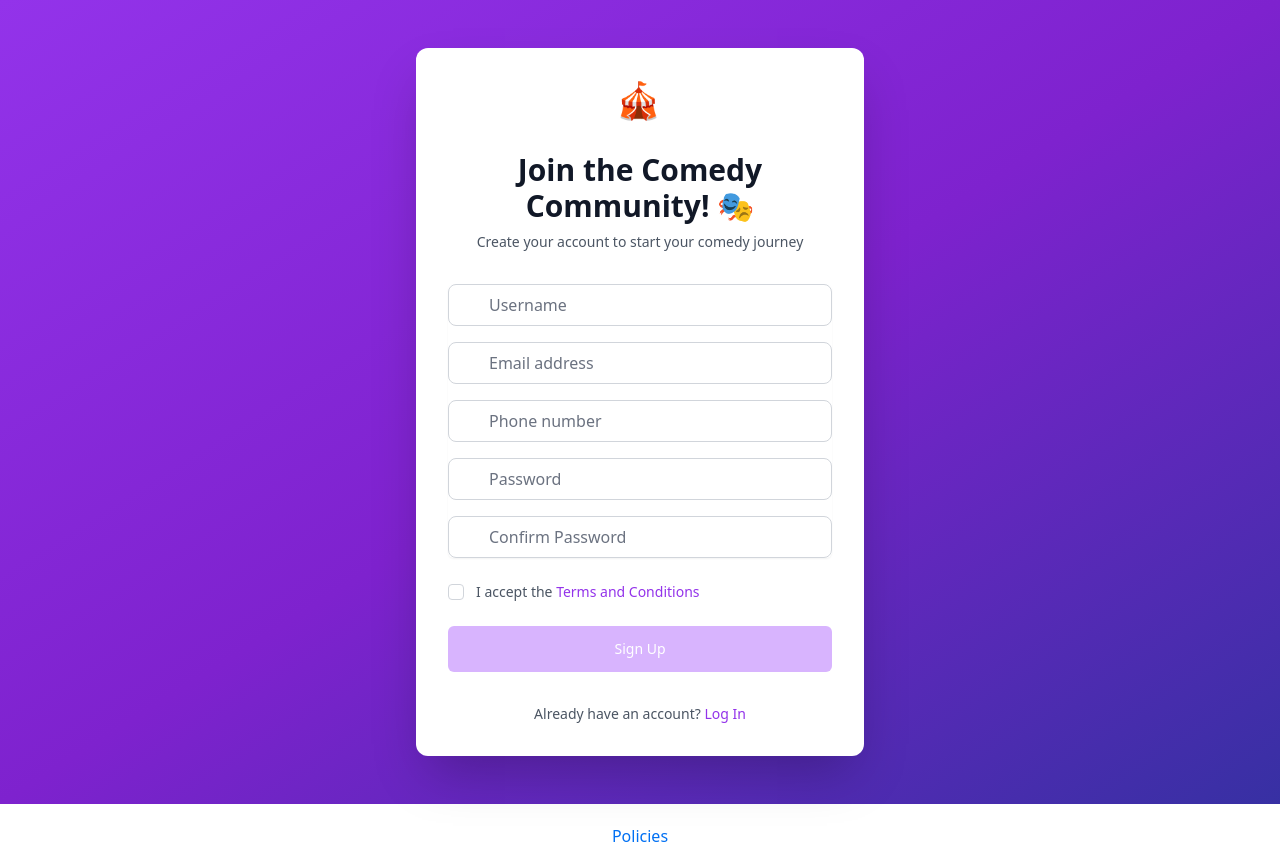
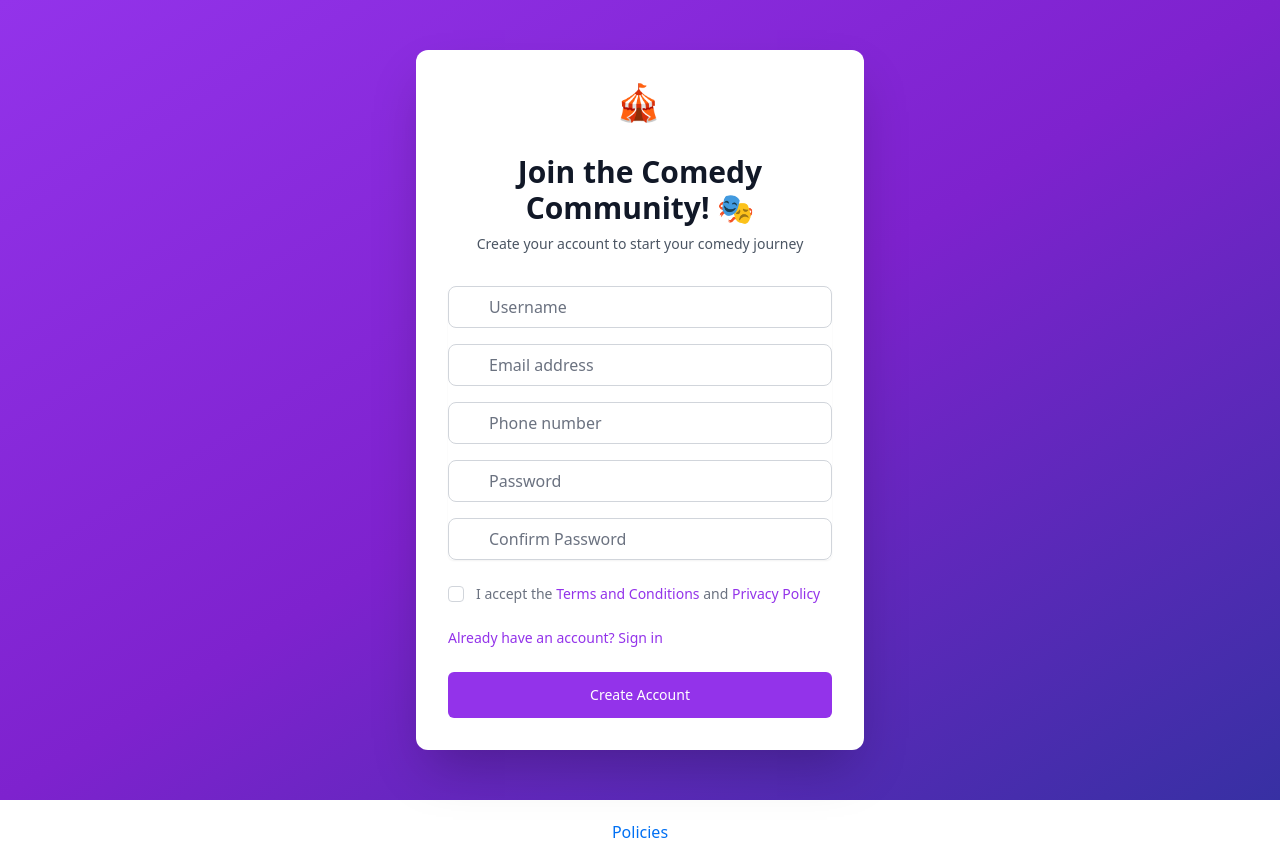
Before and after one commit to shubhhhwarrior/shubh-shows, a Next.js app: page /auth/signup in a window 1280 px wide. Built offline with nearby package versions, Linux system fonts and the light colour scheme.

Commit message:
Update signup.tsx

```diff
--- a/pages/auth/signup.tsx
+++ b/pages/auth/signup.tsx
@@ -1,3 +1,9 @@
+/**
+ * @copyright (c) 2024 - Present
+ * @author github.com/KunalG932
+ * @license MIT
+ */
+
 import { useState } from 'react';
 import { useRouter } from 'next/router';
 import Link from 'next/link';
@@ -8,19 +14,20 @@ export default function SignUp() {
   const router = useRouter();
   const [isLoading, setIsLoading] = useState(false);
   const [error, setError] = useState('');
-  const [isTermsAccepted, setIsTermsAccepted] = useState(false); // State for terms checkbox
   const [formData, setFormData] = useState({
     username: '',
     email: '',
     password: '',
     confirmPassword: '',
     phone: '',
+    acceptTerms: false,
   });
 
   const handleChange = (e: React.ChangeEvent<HTMLInputElement>) => {
-    setFormData((prev) => ({
+    const value = e.target.type === 'checkbox' ? e.target.checked : e.target.value;
+    setFormData(prev => ({
       ...prev,
-      [e.target.name]: e.target.value,
+      [e.target.name]: value
     }));
   };
 
@@ -29,14 +36,14 @@ export default function SignUp() {
     setError('');
     setIsLoading(true);
 
-    if (formData.password !== formData.confirmPassword) {
-      setError('Passwords do not match');
+    if (!formData.acceptTerms) {
+      setError('You must accept the Terms and Conditions to create an account');
       setIsLoading(false);
       return;
     }
 
-    if (!isTermsAccepted) {
-      setError('You must accept the Terms and Conditions to proceed');
+    if (formData.password !== formData.confirmPassword) {
+      setError('Passwords do not match');
       setIsLoading(false);
       return;
     }
@@ -207,20 +214,53 @@ export default function SignUp() {
             </div>
           </div>
 
-          <div className="flex items-center space-x-3">
+          <div className="mt-4 mb-6">
+            <div className="flex items-start">
+              <div className="flex items-center h-5">
                 <input
-              id="terms"
+                  id="acceptTerms"
+                  name="acceptTerms"
                   type="checkbox"
-              checked={isTermsAccepted}
-              onChange={(e) => setIsTermsAccepted(e.target.checked)}
-              className="h-4 w-4 text-purple-600 focus:ring-purple-500 border-gray-300 rounded"
+                  checked={formData.acceptTerms}
+                  onChange={handleChange}
+                  className="h-4 w-4 text-purple-600 focus:ring-purple-500 border-gray-300 rounded cursor-pointer"
                 />
-            <label htmlFor="terms" className="text-sm text-gray-600">
+              </div>
+              <div className="ml-3 text-sm">
+                <label htmlFor="acceptTerms" className="text-gray-500">
                   I accept the{' '}
-              <Link href="/policies" className="text-purple-600 hover:underline">
+                  <Link
+                    href="/policies"
+                    target="_blank"
+                    className="font-medium text-purple-600 hover:text-purple-500"
+                  >
                     Terms and Conditions
                   </Link>
+                  {' '}and{' '}
+                  <Link
+                    href="/policies#privacy-policy"
+                    target="_blank"
+                    className="font-medium text-purple-600 hover:text-purple-500"
+                  >
+                    Privacy Policy
+                  </Link>
                 </label>
+              </div>
+            </div>
+            {error && error.includes('Terms and Conditions') && (
+              <p className="mt-2 text-sm text-red-600">{error}</p>
+            )}
+          </div>
+
+          <div className="flex items-center justify-between">
+            <div className="text-sm">
+              <Link
+                href="/auth/login"
+                className="font-medium text-purple-600 hover:text-purple-500"
+              >
+                Already have an account? Sign in
+              </Link>
+            </div>
           </div>
 
           <div>
@@ -228,51 +268,23 @@ export default function SignUp() {
               whileHover={{ scale: 1.02 }}
               whileTap={{ scale: 0.98 }}
               type="submit"
-              disabled={isLoading || !isTermsAccepted}
+              disabled={isLoading}
               className="group relative w-full flex justify-center py-3 px-4 border border-transparent text-sm font-medium rounded-md text-white bg-purple-600 hover:bg-purple-700 focus:outline-none focus:ring-2 focus:ring-offset-2 focus:ring-purple-500 disabled:bg-purple-300 disabled:cursor-not-allowed transition-colors duration-200"
             >
               {isLoading ? (
                 <span className="flex items-center">
-                  <svg
-                    className="animate-spin -ml-1 mr-3 h-5 w-5 text-white"
-                    xmlns="http://www.w3.org/2000/svg"
-                    fill="none"
-                    viewBox="0 0 24 24"
-                  >
-                    <circle
-                      className="opacity-25"
-                      cx="12"
-                      cy="12"
-                      r="10"
-                      stroke="currentColor"
-                      strokeWidth="4"
-                    ></circle>
-                    <path
-                      className="opacity-75"
-                      fill="currentColor"
-                      d="M4 12a8 8 0 018-8v4a4 4 0 000 8V4a8 8 0 010-8z"
-                    ></path>
+                  <svg className="animate-spin -ml-1 mr-3 h-5 w-5 text-white" xmlns="http://www.w3.org/2000/svg" fill="none" viewBox="0 0 24 24">
+                    <circle className="opacity-25" cx="12" cy="12" r="10" stroke="currentColor" strokeWidth="4"></circle>
+                    <path className="opacity-75" fill="currentColor" d="M4 12a8 8 0 018-8V0C5.373 0 0 5.373 0 12h4zm2 5.291A7.962 7.962 0 014 12H0c0 3.042 1.135 5.824 3 7.938l3-2.647z"></path>
                   </svg>
-                  Signing Up...
+                  Creating account...
                 </span>
               ) : (
-                'Sign Up'
+                'Create Account'
               )}
             </motion.button>
           </div>
         </motion.form>
-
-        <motion.div
-          initial={{ opacity: 0 }}
-          animate={{ opacity: 1 }}
-          transition={{ delay: 0.5 }}
-          className="mt-4 text-sm text-center text-gray-600"
-        >
-          Already have an account?{' '}
-          <Link href="/auth/login">
-            <a className="text-purple-600 hover:underline">Log In</a>
-          </Link>
-        </motion.div>
       </motion.div>
     </div>
   );
```
Lines whose indentation alone changed are shown as unchanged.
